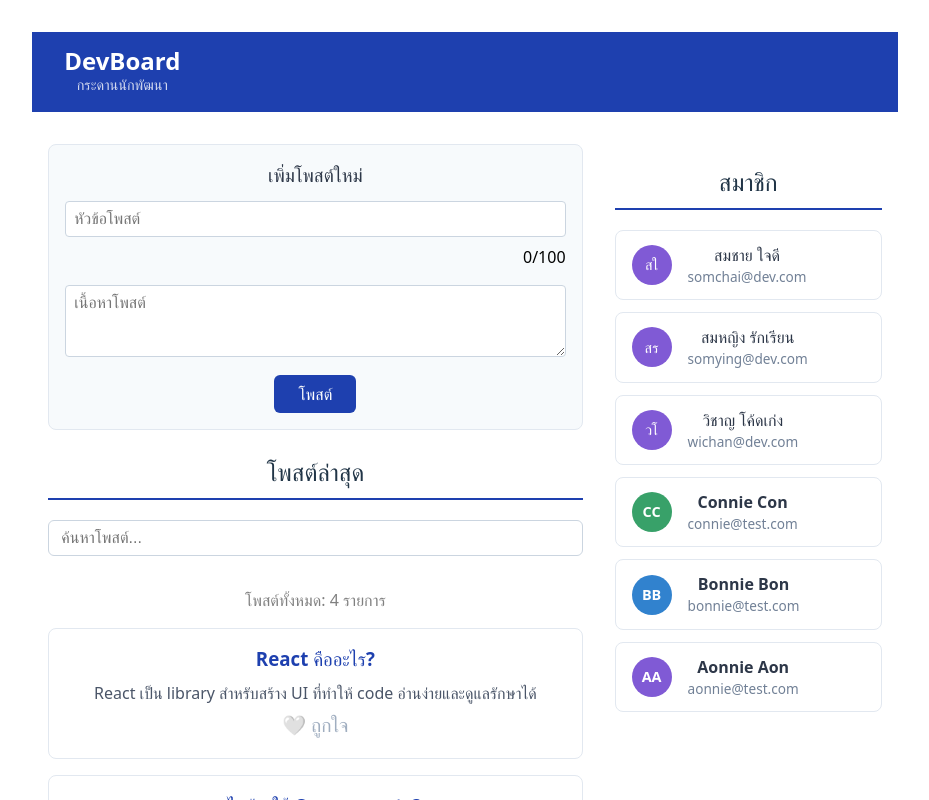
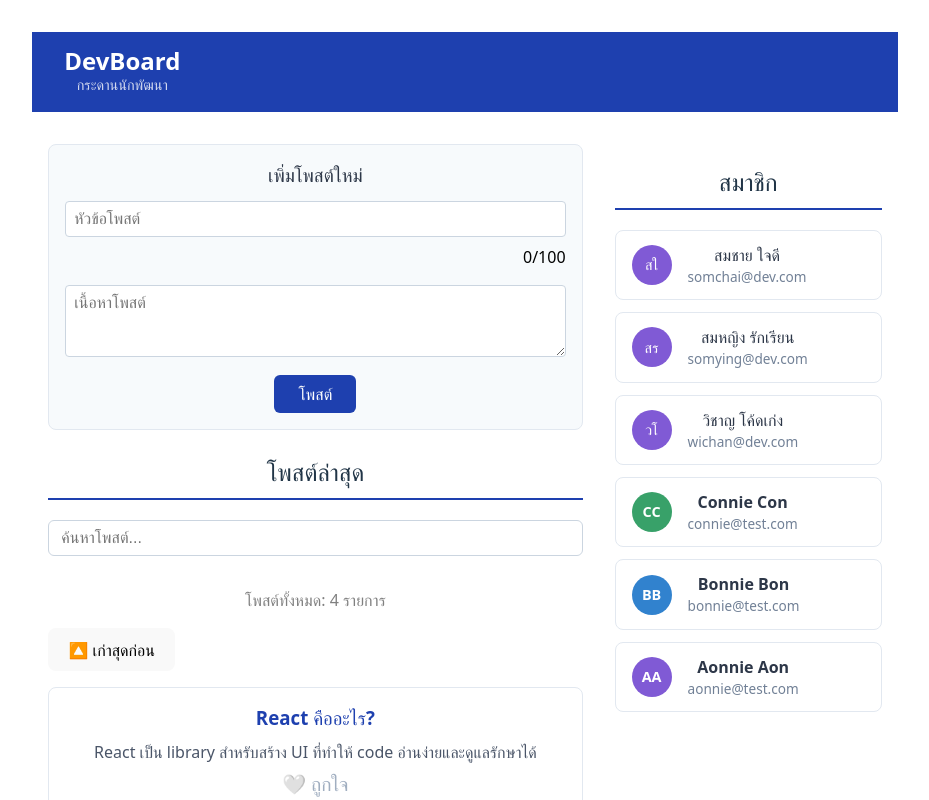
Before and after one commit to 67160386/devboard-67160386, a React (Vite) app: page / in a window 1280 px wide. Shown: the top 800 px of the page, without its empty margins (175-1104 px from the left). Built offline with nearby package versions, Linux system fonts and the light colour scheme.

Commit message:
feat: task2 challenge2 - add sort posts

```diff
--- a/src/components/PostList.jsx
+++ b/src/components/PostList.jsx
@@ -6,10 +6,24 @@ import { useState } from "react";
 function PostList({ posts, favorites, onToggleFavorite }) {
   const [search, setSearch] = useState("");
 
-  // กรองโพสต์ตาม search
-  const filtered = posts.filter((post) =>
-    post.title.toLowerCase().includes(search.toLowerCase()),
-  );
+  {
+    /* task2 challenge2 - Sort posts */
+  }
+  const [sortOrder, setSortOrder] = useState("asc");
+  const toggleSort = () => {
+    setSortOrder((e) => (e === "desc" ? "asc" : "desc")); // desc: ใหม่ก่อน, asc: เก่าก่อน
+  };
+
+  // กรองโพสต์ตาม search และ sort โพสต์
+  const filtered = [...posts] // copy ข้อมูลของ posts
+    .filter((post) => post.title.toLowerCase().includes(search.toLowerCase()))
+    .sort((a, b) => {
+      if (sortOrder === "desc") {
+        return b.id - a.id; // เรียงโพสต์ใหม่ก่อน
+      } else {
+        return a.id - b.id; // เรียงโพสต์เก่าก่อน
+      }
+    });
 
   return (
     <div>
@@ -50,6 +64,17 @@ function PostList({ posts, favorites, onToggleFavorite }) {
       {/* task1 challenge1 - postcount component */}
       <PostCount count={posts.length} />
 
+      {/* task2 challenge2 - Sort posts */}
+      <button
+        onClick={toggleSort}
+        style={{
+          display: "flex",
+          marginBottom: "1rem",
+        }}
+      >
+        {sortOrder === "desc" ? "🔽 ใหม่สุดก่อน" : "🔼 เก่าสุดก่อน"}
+      </button>
+
       {/* task1 challenge3 - postskeleton component */}
       {posts.length === 0 ? (
         <PostSkeleton />
```
